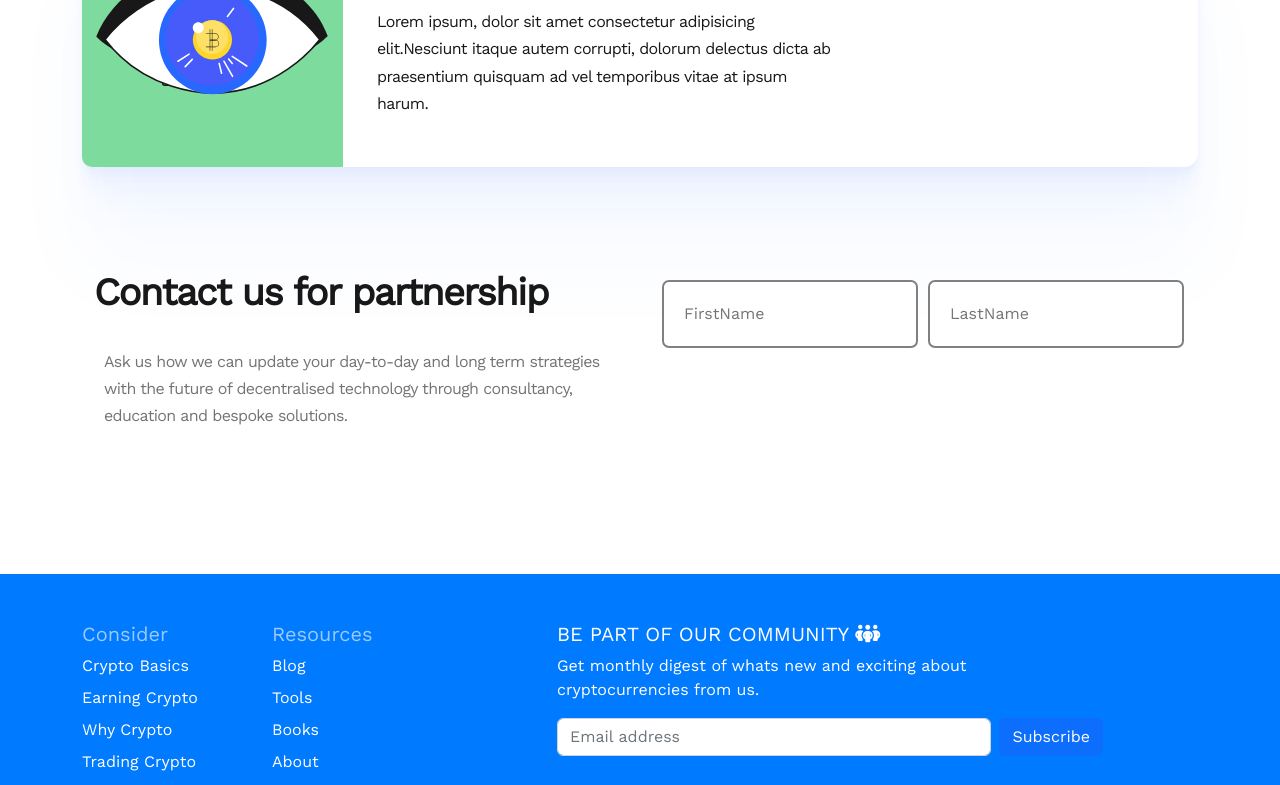
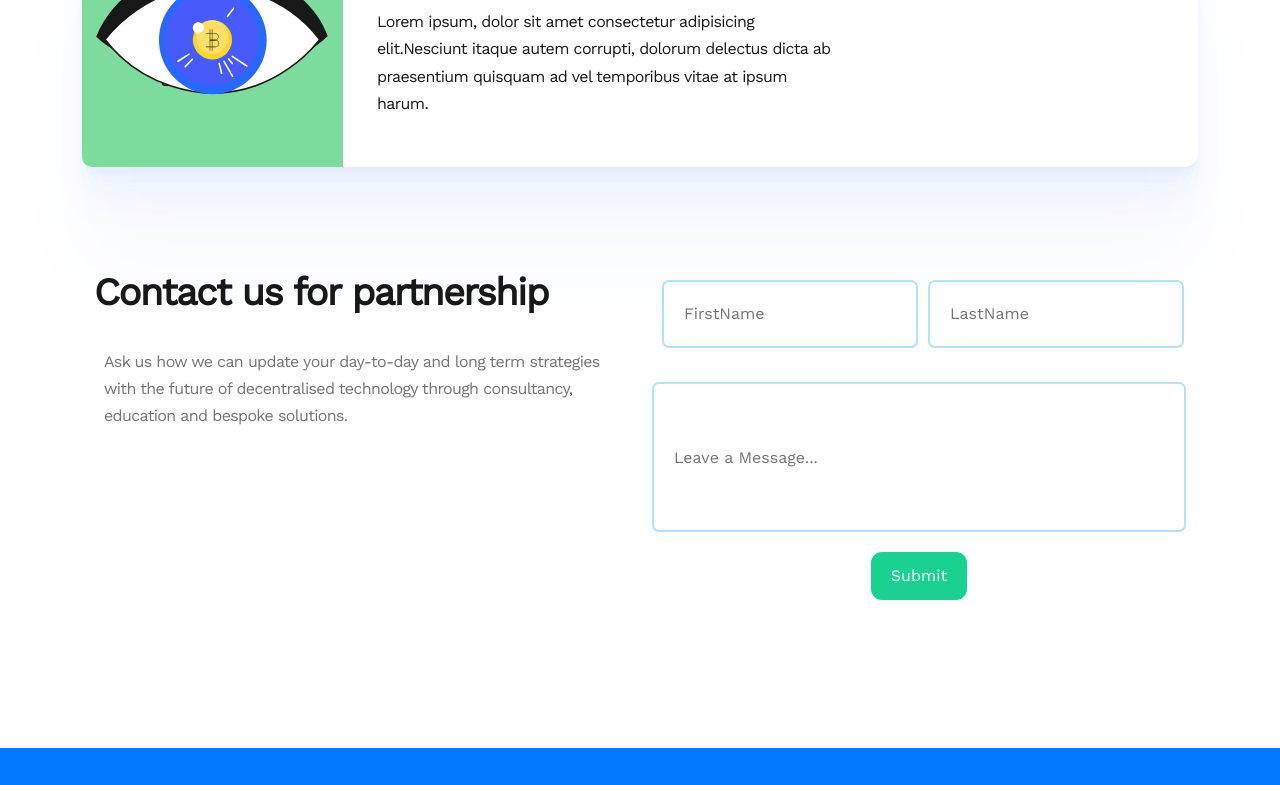
Before and after one commit to TEE2DWHY/TeamDefi, a React (Create React App) app: page /financial-markets in a window 1280 px wide. Shown: the part 1722-2507 px from the top of the page. Built offline with nearby package versions, Linux system fonts and the light colour scheme.

Commit message:
made changes on the financial-market page

```diff
--- a/src/index.css
+++ b/src/index.css
@@ -871,6 +871,19 @@ h2.materials{
   padding: 0px 10px;
 }
 
+.btn-submit{
+   background: #1bd190;
+  border: none;
+  border-radius: 11px;
+  color: #ffffff;
+  font-size: 16px;
+  padding: 12px 20px;
+  text-decoration: none;
+ display: block;
+ margin: 20px auto;
+
+}
+
 /* .financial-form{
   display: flex;
   justify-content: space-between;
--- a/src/pages/Forex.js
+++ b/src/pages/Forex.js
@@ -85,16 +85,24 @@ const Forex = () => {
                         </div>
                         <div className="col-lg-6 financial-form">
                             <span className="col-lg-6" >
-                                <input style={{ borderRadius: "7px", border: "2px solid grey", padding: "20px", margin: "10px" }}
+                                <input style={{ borderRadius: "7px", border: "2px solid #B1E1FF", padding: "20px", margin: "10px" }}
                                     type="text"
                                     placeholder="FirstName" />
                             </span>
                             <span className="col-lg-6">
-                                <input style={{ borderRadius: "7px", border: "2px solid grey", padding: "20px" }}
+                                <input style={{ borderRadius: "7px", border: "2px solid #B1E1FF", padding: "20px" }}
                                     type="text"
                                     placeholder="LastName"
                                 />
                             </span>
+                            <br /> <br />
+                            <div className="col-lg-12">
+                                <input style={{ borderRadius: "7px", border: "2px solid #B1E1FF", padding: "20px", display: "block", margin: "auto", width: "100%", height: "150px" }}
+                                    type="text"
+                                    placeholder="Leave a Message..." />
+                            </div>
+                            <button type="button" className="btn-submit">
+                                Submit</button>
                         </div>
                     </div>
                 </div>
```
